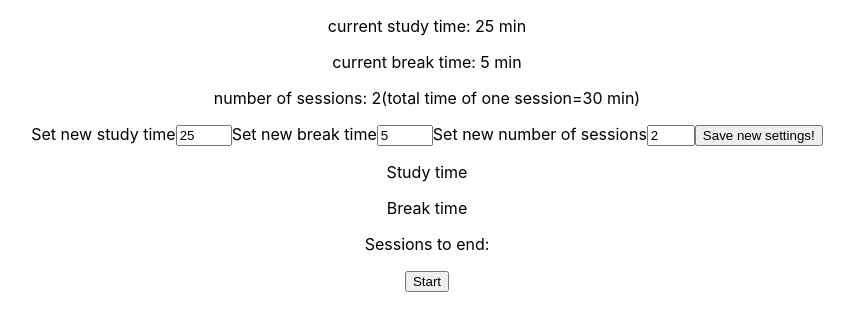
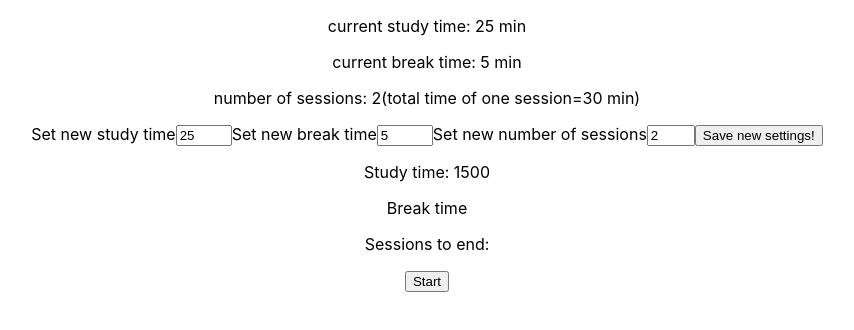
Before and after one commit to mb-dir/Pomodoro-Deluxe, a React (Create React App) app: page / in a window 1280 px wide. Shown: the top 330 px of the page, without its empty margins (213-1067 px from the left). Built offline with nearby package versions, Linux system fonts and the light colour scheme.

Commit message:
Create count down for study time
When user clicks the btn, study time begines to count down, now it is in
seconds, the next step is write an auxiliary function to conver seconds
to show in minute format

```diff
--- a/src/components/PomodoroTimer/PomodoroTimer.js
+++ b/src/components/PomodoroTimer/PomodoroTimer.js
@@ -5,10 +5,25 @@ function PomodoroTimer(times) {
   function handleStartSession() {
     setStartSession(prev => !prev);
   }
+
+  //Convert to seconds
+  const [ studyTimeLeft, setStudyTimeLeft ] = React.useState(
+    times.studyTime * 60
+  );
+  React.useEffect(
+    () => {
+      if (startSession) {
+        setTimeout(() => {
+          setStudyTimeLeft(prev => prev - 1);
+        }, 1000);
+      }
+    },
+    [ startSession, studyTimeLeft ]
+  );
   return (
     <div>
       <div>
-        <p>Study time</p>
+        <p>Study time: {studyTimeLeft}</p>
       </div>
 
       <div>
```
